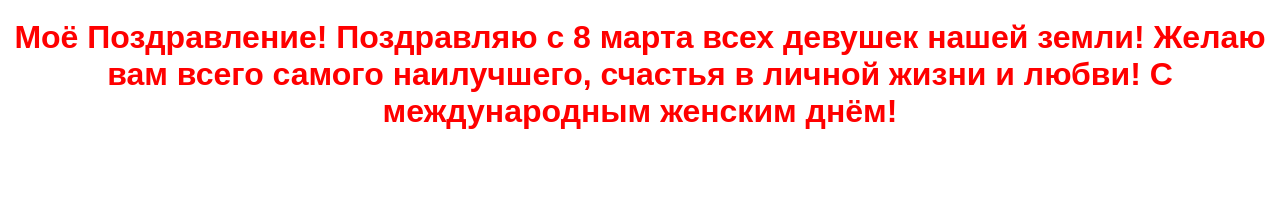
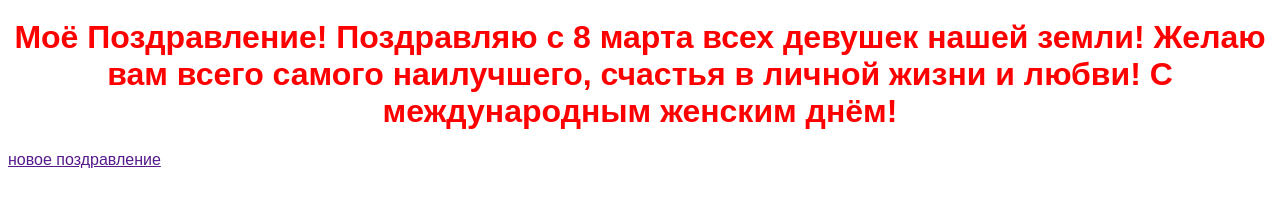
Before and after one commit to Oleg370/css, a plain HTML site: page index.html in a window 1280 px wide. Shown: the part 358-564 px from the top of the page. Drawn offline with Linux system fonts and the light colour scheme.

Commit message:
Update index.html

```diff
--- a/index.html
+++ b/index.html
@@ -20,5 +20,6 @@ html>
 С международным женским днём!
 </h1>
 </main>
+ <footer> <a href="">новое поздравление</a>
 </body>
 </html>
```
